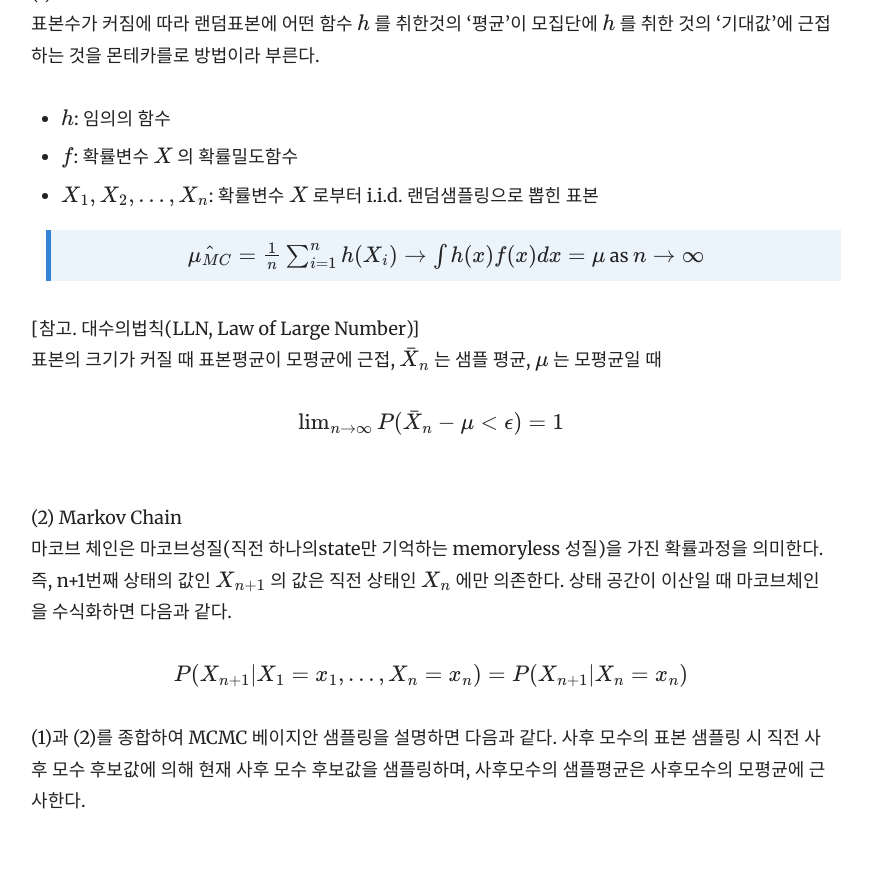
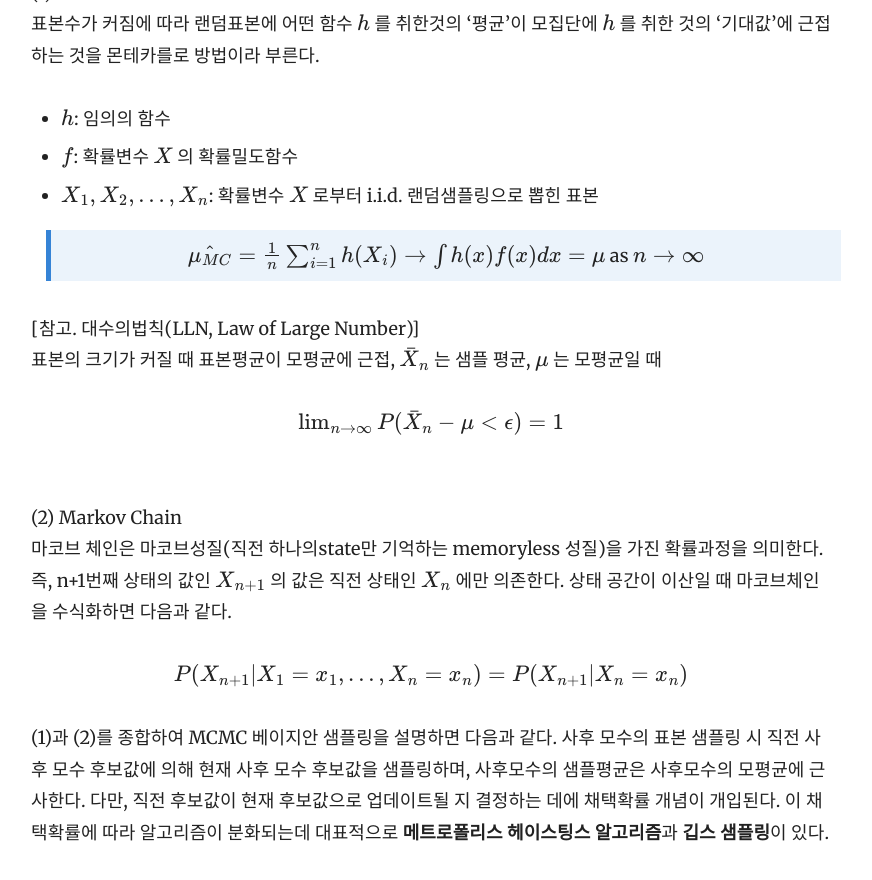
Before and after one commit to yrk3434/yrk3434.github.io, a Jekyll site: the page built from _docs/Theory/Bayesian Inference.md, in a window 1280 px wide and 900 px high, scrolled down 6924 px. Shown: the top 880 px of the window, without its empty margins (359-1231 px from the left). Built offline with Jekyll 4.4.1, drawn with Linux system fonts in a browser that asks for light colours; formulas are drawn with MathJax 3.

Commit message:
Update Bayesian Inference.md

```diff
--- a/_docs/Theory/Bayesian Inference.md
+++ b/_docs/Theory/Bayesian Inference.md
@@ -214,4 +214,4 @@ MCMC 시뮬레이션을 설명하기에 앞서 몬테카를로방법과 마코
 <center> $ P(X_{n+1}|X_1=x_1, ..., X_n=x_n ) = P(X_{n+1}|X_n=x_n) $ </center>
 
 <br/>
-(1)과 (2)를 종합하여 MCMC 베이지안 샘플링을 설명하면 다음과 같다. 사후 모수의 표본 샘플링 시 직전 사후 모수 후보값에 의해 현재 사후 모수 후보값을 샘플링하며, 사후모수의 샘플평균은 사후모수의 모평균에 근사한다.
+(1)과 (2)를 종합하여 MCMC 베이지안 샘플링을 설명하면 다음과 같다. 사후 모수의 표본 샘플링 시 직전 사후 모수 후보값에 의해 현재 사후 모수 후보값을 샘플링하며, 사후모수의 샘플평균은 사후모수의 모평균에 근사한다. 다만, 직전 후보값이 현재 후보값으로 업데이트될 지 결정하는 데에 채택확률 개념이 개입된다. 이 채택확률에 따라 알고리즘이 분화되는데 대표적으로 **메트로폴리스 헤이스팅스 알고리즘**과 **깁스 샘플링**이 있다.
```
